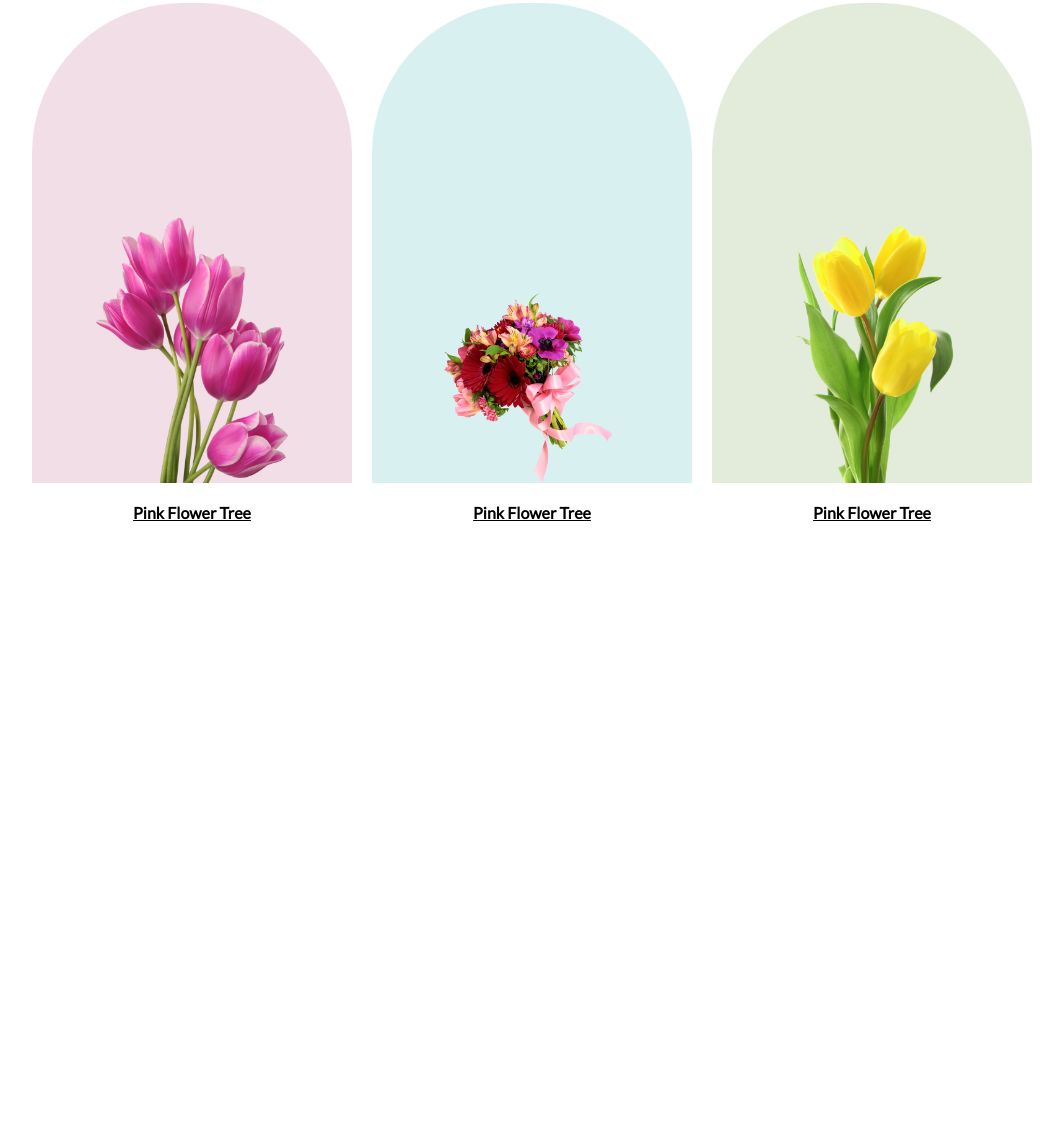
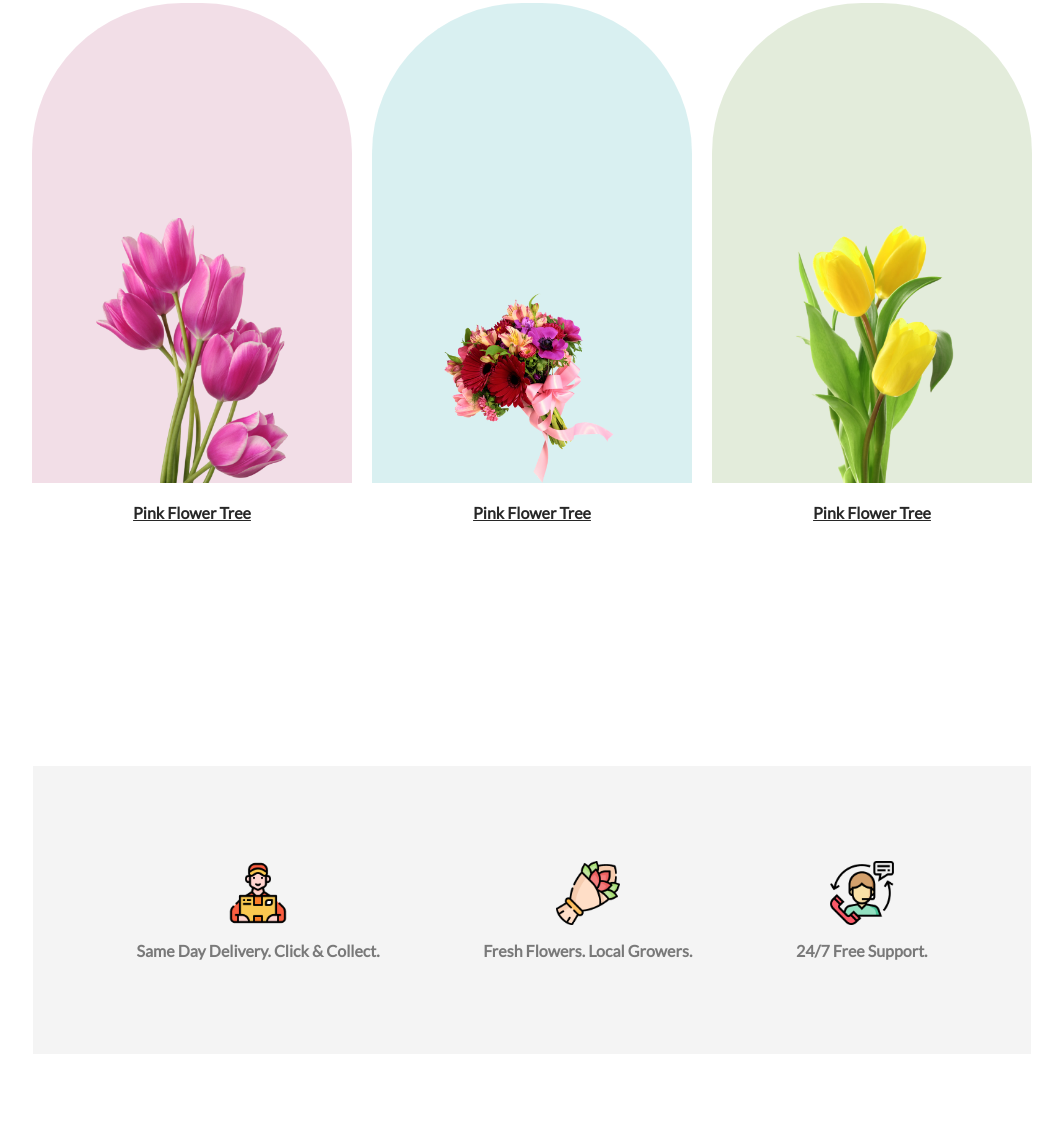
Before and after one commit to Masum-Reza2/The-Ultimate-Flower-Shop, a plain HTML site: page index.html in a window 1280 px wide. Shown: the part 990-2120 px from the top of the page, without its empty margins (108-1171 px from the left). Before the commit the page ends 1680 px from the top, so only its background shows below. Drawn offline with Linux system fonts and the light colour scheme.

Commit message:
customer care section design completed

```diff
--- a/index.html
+++ b/index.html
@@ -27,8 +27,10 @@
 
         </div>
     </header>
+    <!-- header section ends here -->
 
     <main>
+        <!-- features section starts here -->
         <section id="features_section">
 
             <div class="frature_heading">
@@ -63,6 +65,34 @@
             </div>
 
         </section>
+        <!-- features section ends here -->
+
+        <!-- customer care section starts here -->
+        <section id="customar_care_section">
+
+            <div class="customer_care_parent">
+
+                <div class="customer_inner_div">
+                    <img src="./flower Asset/customar_care01.png" alt="">
+                    <p class="color_primary">Same Day Delivery. Click & Collect.</p>
+                </div>
+                <div class="customer_inner_div">
+                    <img src="./flower Asset/customer_care02.png" alt="">
+                    <p class="color_primary">Fresh Flowers. Local Growers.</p>
+                </div>
+                <div class="customer_inner_div">
+                    <img src="./flower Asset/customer_care03.png" alt="">
+                    <p class="color_primary">24/7 Free Support.</p>
+                </div>
+
+            </div>
+
+        </section>
+        <!-- customer care section ends here -->
+
+        <section>
+
+        </section>
     </main>
 
     <footer></footer>
--- a/style.css
+++ b/style.css
@@ -7,6 +7,7 @@
 }
 .color_primary {
   color: #27272799;
+  font-weight: 600;
 }
 
 /* header_section styles */
@@ -30,7 +31,9 @@
   font-weight: 800;
   line-height: normal;
 }
-.header_box1 h1,p,button{
+.header_box1 h1,
+p,
+button {
   margin-top: 2rem;
 }
 .header_box1 button {
@@ -40,14 +43,14 @@
   font-size: 1rem;
   border-radius: 6px;
 }
-.btn{
+.btn {
   width: 100px;
   height: 40px;
   cursor: pointer;
   box-shadow: 1px 2px 3px black;
   font: bold;
 }
-.btn:hover{
+.btn:hover {
   color: #e55473;
   background-color: white;
 }
@@ -59,7 +62,7 @@
   display: flex;
   /* align-items: end; */
 }
-.header_box2 img{
+.header_box2 img {
   position: relative;
   bottom: 0;
   padding-top: 1rem;
@@ -67,30 +70,30 @@
 /* header section styles completed */
 
 /* features_section styles */
-#features_section{
+#features_section {
   height: 100vh;
   padding-top: 120px;
 }
-.frature_heading{
+.frature_heading {
   width: 40vw;
   margin: auto;
   text-align: center;
 }
-.frature_heading h2{
+.frature_heading h2 {
   font-weight: 800;
 }
-.frature_heading p{
+.frature_heading p {
   font-size: small;
   padding: 0 40px;
 }
 
-.show_flower{
+.show_flower {
   display: flex;
   align-items: center;
   justify-content: center;
   gap: 20px;
 }
-.flower_box{
+.flower_box {
   margin-top: 20px;
   height: 60vh;
   width: 25vw;
@@ -102,24 +105,57 @@
   border-top-left-radius: 150px;
   border-top-right-radius: 150px;
 }
-.flower_box img{
+.flower_box img {
   width: 15vw;
   position: relative;
   bottom: 0;
 }
 
 /* fixing background color of images */
-.img_bg_one{
-    background-color: #A7216226;
+.img_bg_one {
+  background-color: #a7216226;
 }
-.img_bg_two{
-    background-color: #0597A026;
+.img_bg_two {
+  background-color: #0597a026;
 }
-.img_bg_three{
-    background-color: #477D1126;
+.img_bg_three {
+  background-color: #477d1126;
 }
-.show_flower h4{
+.show_flower h4 {
   margin-top: 20px;
   text-align: center;
   text-decoration: underline;
+  color: #272727;
+  font-weight: 700;
 }
+/* features esction completed */
+
+/* customar_care_section starts form here */
+#customar_care_section{
+    height: 55vh;
+    display: flex;
+    align-items: center;
+    justify-content: center;
+}
+.customer_care_parent{
+    height: 36vh;
+    width: 78vw;
+    background-color: #2727270D;
+    display: flex;
+    flex-direction: row;
+    align-items: center;
+    justify-content: space-evenly;
+}
+.customer_care_parent img{
+    height: 5vw;
+}
+.customer_inner_div{
+    display: flex;
+    flex-direction: column;
+    align-items: center;
+    justify-content: center;
+}
+.customer_inner_div p{
+    margin-top: 16px;
+}
+/* customer care section design completed */
```
Also changed, not shown: flower Asset/customar_care01.png (renamed from flower Asset/Group 57.png), flower Asset/customer_care02.png (renamed from flower Asset/Group 58.png), flower Asset/customer_care03.png (renamed from flower Asset/Group 59.png). Lines whose indentation alone changed are shown as unchanged.
